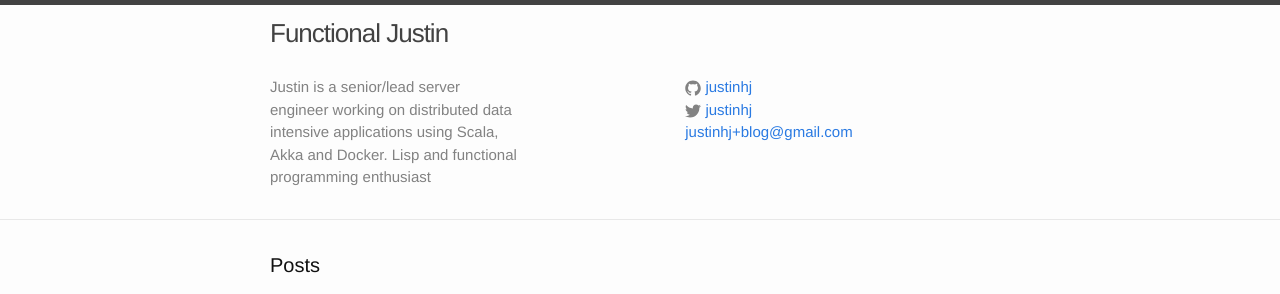
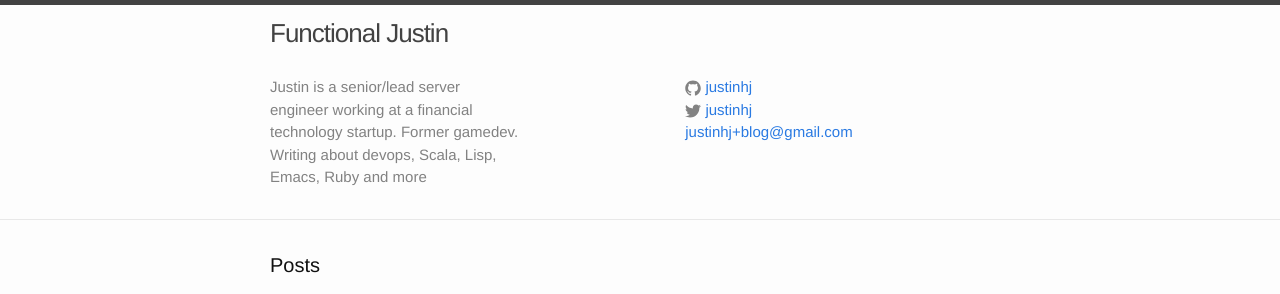
Before and after one commit to justinhj/justinhj.github.io, a Jekyll site: the page built from index.html, in a window 1280 px wide and 900 px high. Shown: the top 294 px of the window. Built offline with Jekyll 4.4.1, drawn with Linux system fonts in a browser that asks for light colours; comment, search, counter and statistics services are not loaded.

Commit message:
Change desc

```diff
--- a/_config.yml
+++ b/_config.yml
@@ -8,7 +8,7 @@
 # Site settings
 title: Functional Justin
 email: justinhj+blog@gmail.com
-description: Justin is a senior/lead server engineer working on distributed data intensive applications using Scala, Akka and Docker. Lisp and functional programming enthusiast
+description: Justin is a senior/lead server engineer working at a financial technology startup. Former gamedev. Writing about devops, Scala, Lisp, Emacs, Ruby and more
 url: "http://justinhj.github.io"
 twitter_username: justinhj
 github_username:  justinhj
```
